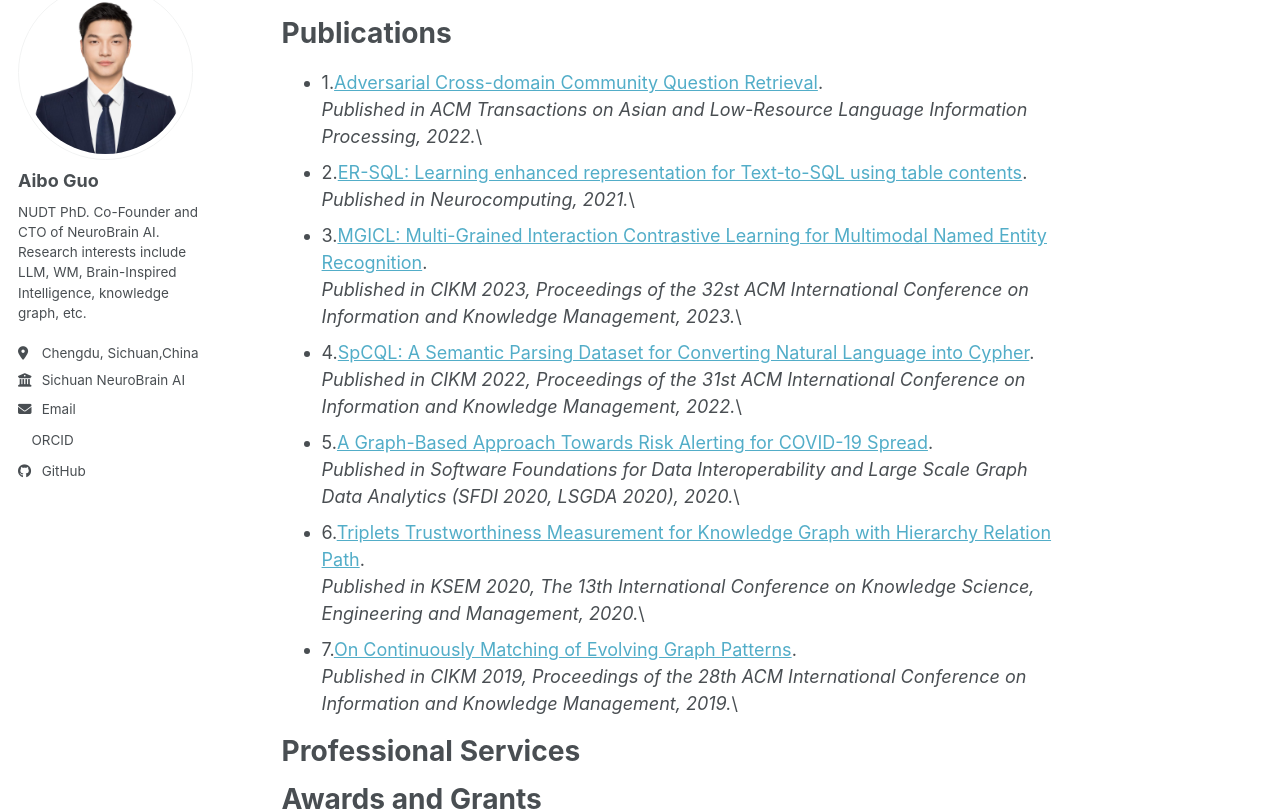
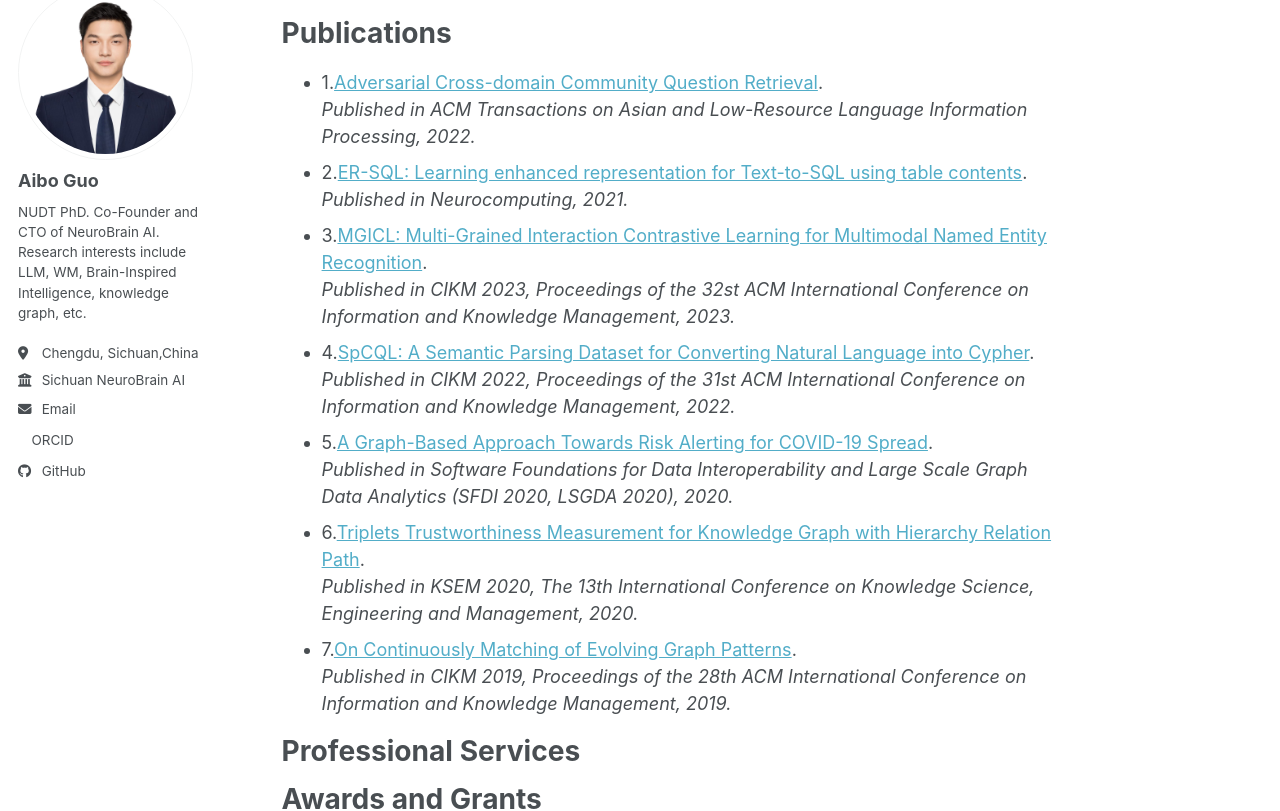
Before and after one commit to AiboGuo-NeuroBrainAI/AiboGuo-NeuroBrainAI.github.io, a Jekyll site: the page built from _pages/about.md, in a window 1280 px wide and 1400 px high, scrolled down 742 px. Shown: the part 134-945 px from the top of the window. Built offline with Jekyll 4.4.1, drawn with Linux system fonts in a browser that asks for light colours; a style sheet for code colours, icons or effects is not loaded.

Commit message:
Update about.md

```diff
--- a/_pages/about.md
+++ b/_pages/about.md
@@ -25,19 +25,19 @@ News
 Publications
 ======
 - 1.[Adversarial Cross-domain Community Question Retrieval](https://aiboguo-neurobrainai.github.io/publication/2022-05-31-TALLIP).\
-*Published in ACM Transactions on Asian and Low-Resource Language Information Processing, 2022.*\
+*Published in ACM Transactions on Asian and Low-Resource Language Information Processing, 2022.*
 - 2.[ER-SQL: Learning enhanced representation for Text-to-SQL using table contents]().\
-*Published in Neurocomputing, 2021.*\
+*Published in Neurocomputing, 2021.*
 - 3.[MGICL: Multi-Grained Interaction Contrastive Learning for Multimodal Named Entity Recognition](https://aiboguo-neurobrainai.github.io/publication/2021-08-21-NeuroC).\
-*Published in CIKM 2023, Proceedings of the 32st ACM International Conference on Information and Knowledge Management, 2023.*\
+*Published in CIKM 2023, Proceedings of the 32st ACM International Conference on Information and Knowledge Management, 2023.*
 - 4.[SpCQL: A Semantic Parsing Dataset for Converting Natural Language into Cypher](https://aiboguo-neurobrainai.github.io/publication/2023-10-21-CIKM).\
-*Published in CIKM 2022, Proceedings of the 31st ACM International Conference on Information and Knowledge Management, 2022.*\
+*Published in CIKM 2022, Proceedings of the 31st ACM International Conference on Information and Knowledge Management, 2022.*
 - 5.[A Graph-Based Approach Towards Risk Alerting for COVID-19 Spread](https://aiboguo-neurobrainai.github.io/publication/2019-11-06-LSGDA).\
-*Published in Software Foundations for Data Interoperability and Large Scale Graph Data Analytics (SFDI 2020, LSGDA 2020), 2020.*\
+*Published in Software Foundations for Data Interoperability and Large Scale Graph Data Analytics (SFDI 2020, LSGDA 2020), 2020.*
 - 6.[Triplets Trustworthiness Measurement for Knowledge Graph with Hierarchy Relation Path](https://aiboguo-neurobrainai.github.io/publication/2020-05-01-KSEM).\
-*Published in KSEM 2020, The 13th International Conference on Knowledge Science, Engineering and Management, 2020.*\
+*Published in KSEM 2020, The 13th International Conference on Knowledge Science, Engineering and Management, 2020.*
 - 7.[On Continuously Matching of Evolving Graph Patterns](https://aiboguo-neurobrainai.github.io/publication/2019-11-03-CIKM).\
-*Published in CIKM 2019, Proceedings of the 28th ACM International Conference on Information and Knowledge Management, 2019.*\
+*Published in CIKM 2019, Proceedings of the 28th ACM International Conference on Information and Knowledge Management, 2019.*
 
 Professional Services
 ======
```
